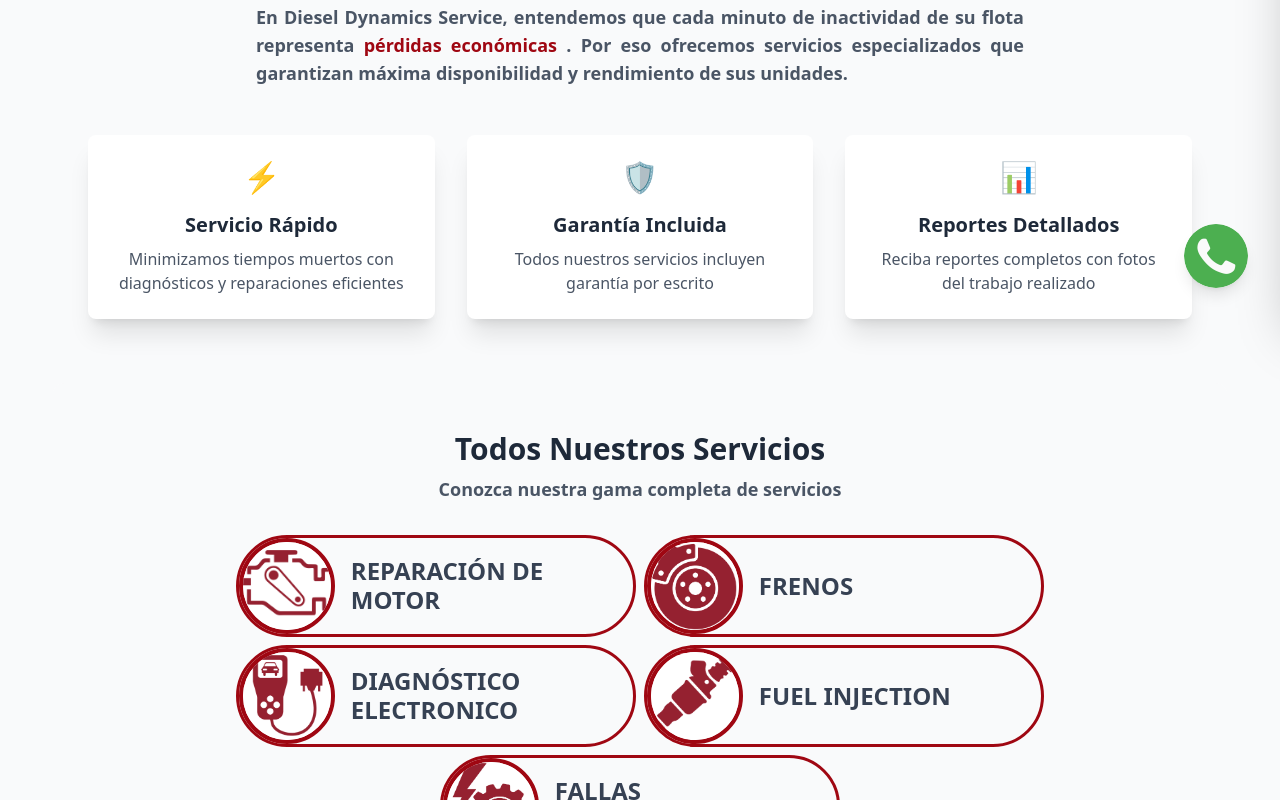
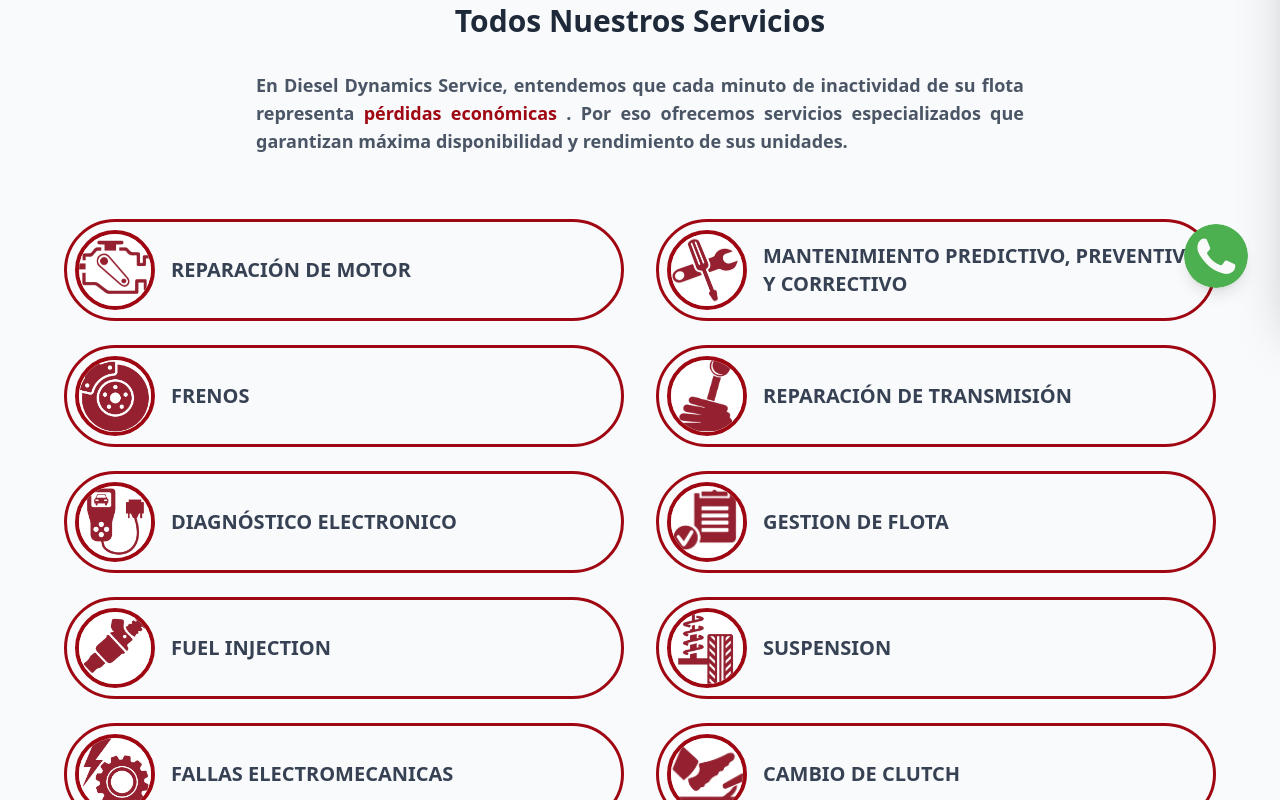
Before and after one commit to LegaspiRicardo/Diesel-Dynamic-Service, a React (Vite) app: page /servicios in a window 1280 px wide. Shown: the part 480-1280 px from the top of the page. Built offline with nearby package versions, Linux system fonts and the light colour scheme; the HTML template or start-up script is replaced by a standard one.

Commit message:
Add files via upload

```diff
--- a/src/components/ServiciosCarousel.tsx
+++ b/src/components/ServiciosCarousel.tsx
@@ -26,7 +26,6 @@ export default function ServiciosCarousel({ servicios, itemsPerSlide = 5 }: Prop
 
     const [selectedServicio, setSelectedServicio] = useState<Servicio | null>(null);
     const [isModalOpen, setIsModalOpen] = useState(false);
-    const slides = chunkArray(servicios, itemsPerSlide);
 
     const handleServicioClick = (servicio: Servicio) => {
         console.log('Servicio clickeado CON DESCRIPCIÓN:', servicio);
@@ -39,8 +38,63 @@ export default function ServiciosCarousel({ servicios, itemsPerSlide = 5 }: Prop
         setSelectedServicio(null);
     };
 
+    // Para pantallas grandes: dividir en 2 columnas
+    const serviciosColumna1 = servicios.slice(0, Math.ceil(servicios.length / 2));
+    const serviciosColumna2 = servicios.slice(Math.ceil(servicios.length / 2));
+
     return (
         <>
+            {/* Versión Desktop - Grid de 2 columnas (desde lg: 1024px) */}
+            <div className="hidden lg:block">
+                <div className="grid grid-cols-2 gap-8 max-w-6xl mx-auto">
+                    {/* Columna 1 */}
+                    <div className="space-y-6">
+                        {serviciosColumna1.map((servicio, index) => (
+                            <div
+                                key={index}
+                                className="border-3 border-red-800 rounded-full flex items-center justify-start cursor-pointer hover:bg-gray-50 transition-colors p-2"
+                                onClick={() => handleServicioClick(servicio)}
+                            >
+                                <div className="w-20 h-20 shrink-0">
+                                    <img
+                                        src={servicio.icon}
+                                        alt={servicio.title}
+                                        className="w-full h-full object-cover rounded-full border-4 border-red-800"
+                                    />
+                                </div>
+                                <h3 className="text-gray-700 text-xl font-semibold uppercase ml-4 flex-1">
+                                    {servicio.title}
+                                </h3>
+                            </div>
+                        ))}
+                    </div>
+
+                    {/* Columna 2 */}
+                    <div className="space-y-6">
+                        {serviciosColumna2.map((servicio, index) => (
+                            <div
+                                key={index}
+                                className="border-3 border-red-800 rounded-full flex items-center justify-start cursor-pointer hover:bg-gray-50 transition-colors p-2"
+                                onClick={() => handleServicioClick(servicio)}
+                            >
+                                <div className="w-20 h-20 shrink-0">
+                                    <img
+                                        src={servicio.icon}
+                                        alt={servicio.title}
+                                        className="w-full h-full object-cover rounded-full border-4 border-red-800"
+                                    />
+                                </div>
+                                <h3 className="text-gray-700 text-xl font-semibold uppercase ml-4 flex-1">
+                                    {servicio.title}
+                                </h3>
+                            </div>
+                        ))}
+                    </div>
+                </div>
+            </div>
+
+            {/* Versión Mobile y Tablet - Carrusel (hasta lg) */}
+            <div className="lg:hidden">
                 <Swiper
                     modules={[Pagination]}
                     spaceBetween={24}
@@ -49,23 +103,23 @@ export default function ServiciosCarousel({ servicios, itemsPerSlide = 5 }: Prop
                     navigation
                     pagination={{ clickable: true }}
                 >
-                {slides.map((group, idx) => (
+                    {chunkArray(servicios, itemsPerSlide).map((group, idx) => (
                         <SwiperSlide key={idx}>
-                        <div className="flex flex-col md:flex-row justify-center gap-2 flex-wrap pb-16">
+                            <div className="flex flex-col justify-center gap-4 pb-16">
                                 {group.map((servicio, sIdx) => (
                                     <div
                                         key={sIdx}
-                                    className="border-3 border-red-800 rounded-full flex items-center md:min-w-100 md:max-w-100 justify-start cursor-pointer hover:bg-gray-50 transition-colors"
+                                        className="border-3 border-red-800 rounded-full flex items-center justify-start cursor-pointer hover:bg-gray-50 transition-colors p-2"
                                         onClick={() => handleServicioClick(servicio)}
                                     >
-                                    <div className="w-24 h-24 shrink-0">
+                                        <div className="w-20 h-20 shrink-0">
                                             <img
                                                 src={servicio.icon}
                                                 alt={servicio.title}
                                                 className="w-full h-full object-cover rounded-full border-4 border-red-800"
                                             />
                                         </div>
-                                    <h3 className="text-gray-700 text-3xl font-semibold uppercase ml-4 text-[clamp(1.2rem,2vw,1.5rem)]">
+                                        <h3 className="text-gray-700 text-xl font-semibold uppercase ml-4 flex-1">
                                             {servicio.title}
                                         </h3>
                                     </div>
@@ -74,6 +128,7 @@ export default function ServiciosCarousel({ servicios, itemsPerSlide = 5 }: Prop
                         </SwiperSlide>
                     ))}
                 </Swiper>
+            </div>
 
             <ServicioModal
                 servicio={selectedServicio}
--- a/src/pages/Home.tsx
+++ b/src/pages/Home.tsx
@@ -140,14 +140,20 @@ export default function Home() {
         <div>
             <BotonWhats />
 
-            <SimpleHeroCarousel
-                slides={homeSlides}
-                autoPlayInterval={4000}
-            />
-
+            <motion.div
+                initial={{ opacity: 10, y: 60 }}
+                whileInView={{ opacity: 1, y: 0 }}
+                viewport={{ once: true }}
+                transition={{ duration: 0.3 }}
+            >
+                <SimpleHeroCarousel
+                    slides={homeSlides}
+                    autoPlayInterval={4000}
+                />
+            </motion.div>
             {/* Sección "Quiénes somos" */}
             <motion.section
-                className="max-w-6xl mx-auto px-6 pt-20"
+                className="max-w-6xl mx-auto px-6 pt-20 md:w-11/12 md:mx-auto"
                 initial="initial"
                 whileInView="animate"
                 viewport={{ once: true, margin: "-100px" }}
--- a/src/pages/Servicios.tsx
+++ b/src/pages/Servicios.tsx
@@ -111,19 +111,22 @@ export default function Servicios() {
                 </div>
             </div>
 
-            {/* Introducción a los Servicios */}
-            <div className="max-w-6xl mx-auto px-6 pt-16">
-                <div className="text-center mb-12">
-                    {/*  <h2 className="text-4xl font-bold mb-8">Todo para el mantenimiento de sus unidades</h2>*/}
-                    <p className="text-lg font-bold text-gray-600 max-w-3xl mx-auto text-justify">
+
+            {/* Sección Carrusel de Servicios */}
+            <section className="w-11/12 mx-auto  bg-gray-50 pt-16  rounded-xl">
+                <div className="text-center mb-8">
+                    <h2 className="text-3xl font-bold ">Todos Nuestros Servicios</h2>
+                    <p className="text-lg font-bold text-gray-600 max-w-3xl mx-auto text-justify py-8">
                         En Diesel Dynamics Service, entendemos que cada minuto de inactividad de su flota
                         representa <span className="text-red-800"> pérdidas económicas </span>. Por eso ofrecemos servicios especializados
                         que garantizan máxima disponibilidad y rendimiento de sus unidades.
                     </p>
                 </div>
+                <ServiciosCarousel servicios={servicios} itemsPerSlide={5} />
+            </section>
 
             {/* Beneficios Rápidos */}
-                <div className="grid grid-cols-1 md:grid-cols-3 gap-8 mb-16">
+            <div className="grid grid-cols-1 md:grid-cols-3 gap-8 py-32 md:w-11/12 md:mx-auto">
                 <div className="text-center p-6 bg-white rounded-lg shadow-xl">
                     <div className="text-3xl mb-4">⚡</div>
                     <h3 className="text-xl font-bold mb-2">Servicio Rápido</h3>
@@ -140,43 +143,6 @@ export default function Servicios() {
                     <p className="text-gray-600">Reciba reportes completos con fotos del trabajo realizado</p>
                 </div>
             </div>
-
-                {/* Lista de servicios básicos - Manteniendo tu estructura actual
-                <div className="bg-white rounded-lg shadow-lg p-8 mb-12">
-                    <h2 className="text-3xl font-bold mb-6 text-center">Servicios Principales</h2>
-                    <div className="grid grid-cols-1 md:grid-cols-2 gap-6">
-                        <div>
-                            <h3 className="text-xl font-semibold mb-4">Mantenimiento Regular</h3>
-                            <ul className="list-disc pl-6 space-y-2 text-gray-700">
-                                <li>Cambio de aceite y filtros</li>
-                                <li>Alineación y balanceo</li>
-                                <li>Afinación mayor y menor</li>
-                                <li>Bandas de tiempo</li>
-                            </ul>
-                        </div>
-                        <div>
-                            <h3 className="text-xl font-semibold mb-4">Reparaciones Especializadas</h3>
-                            <ul className="list-disc pl-6 space-y-2 text-gray-700">
-                                <li>Reparación de motor y transmisión</li>
-                                <li>Sistema de frenos completo</li>
-                                <li>Diagnóstico electrónico avanzado</li>
-                                <li>Suspensión y dirección</li>
-                            </ul>
-                        </div>
-                    </div>
-                </div>*/}
-            </div>
-
-            {/* Sección Carrusel de Servicios */}
-            <section className="w-11/12 mx-auto  bg-gray-50 py-12 rounded-xl">
-                <div className="text-center mb-8">
-                    <h2 className="text-3xl font-bold mb-2">Todos Nuestros Servicios</h2>
-                    <p className="text-lg font-bold text-gray-600 max-w-2xl mx-auto text-center">
-                        Conozca nuestra gama completa de servicios
-                    </p>
-                </div>
-                <ServiciosCarousel servicios={servicios} itemsPerSlide={5} />
-            </section>
 
             {/* Llamada a la acción final */}
             <div className="bg-red-800/90 text-white py-12">
```
Also changed, not shown: src/pages/Rescates.tsx (+40 -42 lines). Lines whose indentation alone changed are shown as unchanged.
